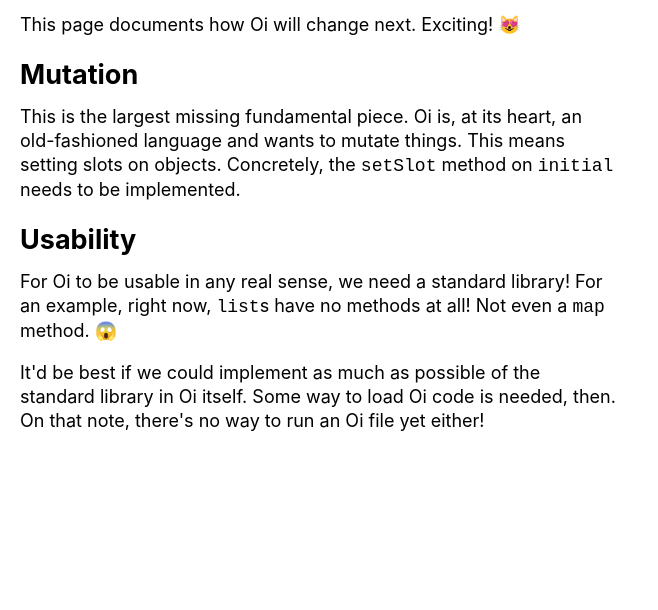
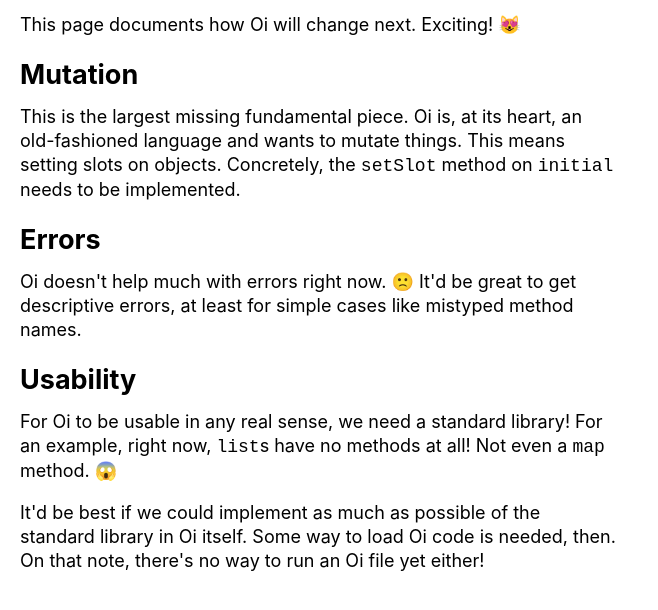
Before and after one commit to wolverian/oi-lang, a plain HTML site: page resources/public/next.html in a window 1280 px wide. Shown: the part 82-692 px from the top of the page, without its empty margins (0-658 px from the left). Drawn offline with Linux system fonts and the light colour scheme.

Commit message:
Next: errors

```diff
--- a/resources/public/next.html
+++ b/resources/public/next.html
@@ -29,6 +29,12 @@
     </div>
 
     <div>
+        <h2>Errors</h2>
+
+        <p>Oi doesn't help much with errors right now. 🙁 It'd be great to get descriptive errors, at least for simple cases like mistyped method names.</p>
+    </div>
+
+    <div>
         <h2>Usability</h2>
 
         <p>For Oi to be usable in any real sense, we need a standard library! For an example, right now,
```
